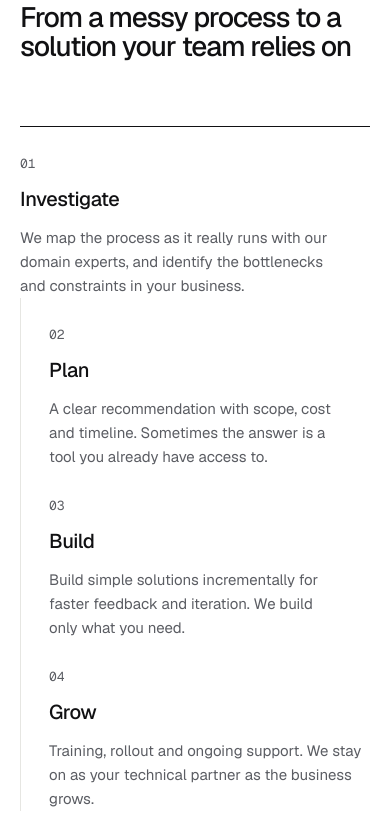
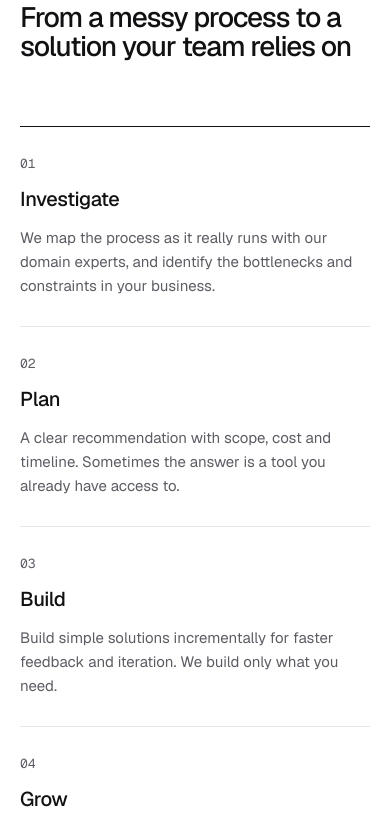
Before and after one commit to badgerbytesoftware/badgerbyte-website, a website: page index.html in a window 390 px wide. Shown: the part 5980-6803 px from the top of the page. Drawn offline with nearby package versions, Linux system fonts and the light colour scheme.

Commit message:
Fix stranded process dividers when steps stack

```diff
--- a/index.html
+++ b/index.html
@@ -35,6 +35,8 @@ footer{padding-top:56px!important;padding-bottom:32px!important}
 #contact-form{width:100%!important}
 .r-frow{flex-direction:column!important;gap:40px!important}
 .r-flinks{gap:40px!important;flex-wrap:wrap!important}
+.r-grid4p>div:nth-child(odd){border-left:0!important;padding-left:0!important}
+.r-grid4p>div:nth-child(n+3){border-top:1px solid #E6E6E2!important;margin-top:28px!important}
 }
 @media (max-width:640px){
 header,#top,section[aria-label="Partners"],#services,#capabilities,#insurance,#process,#contact,footer{padding-left:20px!important;padding-right:20px!important}
@@ -48,6 +50,8 @@ header,#top,section[aria-label="Partners"],#services,#capabilities,#insurance,#p
 .r-partners>div{height:30px!important}
 .r-partners img{height:13px!important}
 #contact-form input,#contact-form textarea{font-size:16px!important}
+.r-grid4p>div{border-left:0!important;padding-left:0!important;padding-right:0!important}
+.r-grid4p>div+div{border-top:1px solid #E6E6E2!important;margin-top:28px!important}
 }
 </style>
 <script>
```
